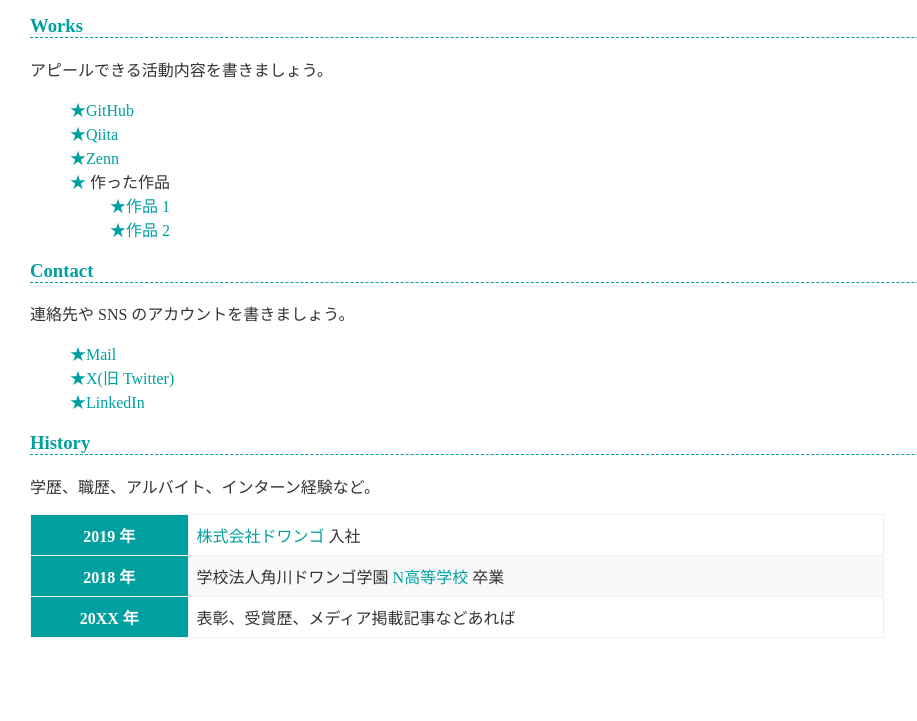
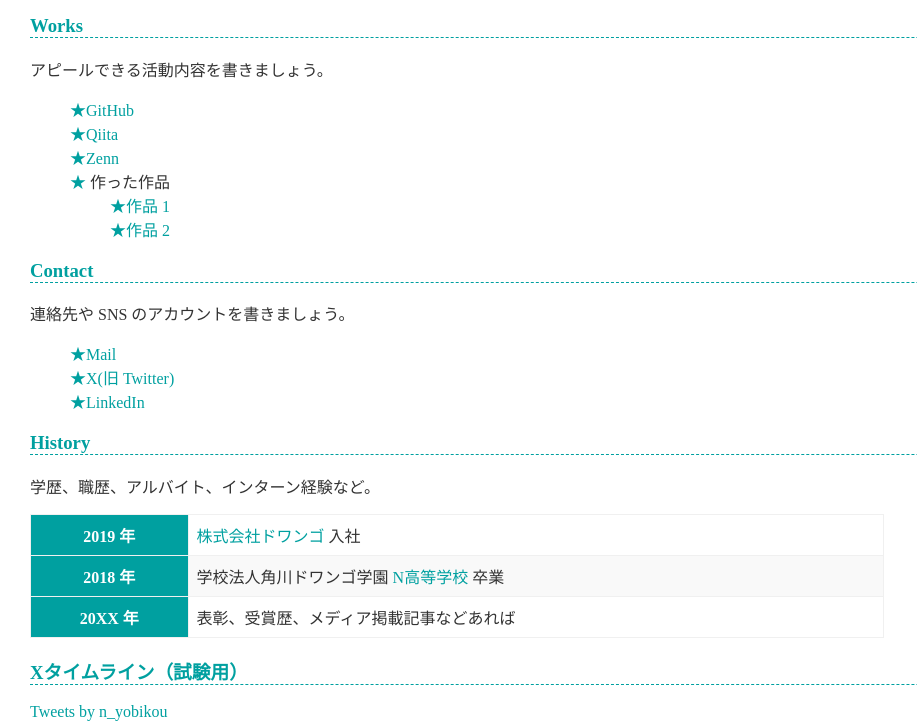
Before and after one commit to MassaMan0325/MassaMan0325.github.io, a plain HTML site: page Newindex.html in a window 1280 px wide. Shown: the part 1045-1766 px from the top of the page, without its empty margins (0-917 px from the left). Before the commit the page ends 1683 px from the top, so only its background shows below. Drawn offline with Linux system fonts and the light colour scheme.

Commit message:
Xのタイムラインを追加

```diff
--- a/Newindex.html
+++ b/Newindex.html
@@ -82,5 +82,8 @@
         <td>表彰、受賞歴、メディア掲載記事などあれば</td>
       </tr>
     </table>
-  </body>
+
+    <h3>Xタイムライン（試験用）</h3>
+     <a class="twitter-timeline" data-width="400" data-height="600" href="https://twitter.com/n_yobikou?ref_src=twsrc%5Etfw">Tweets by n_yobikou</a>
+     <script async src="https://platform.twitter.com/widgets.js" charset="utf-8"></script>  </body>
 </html>
```
